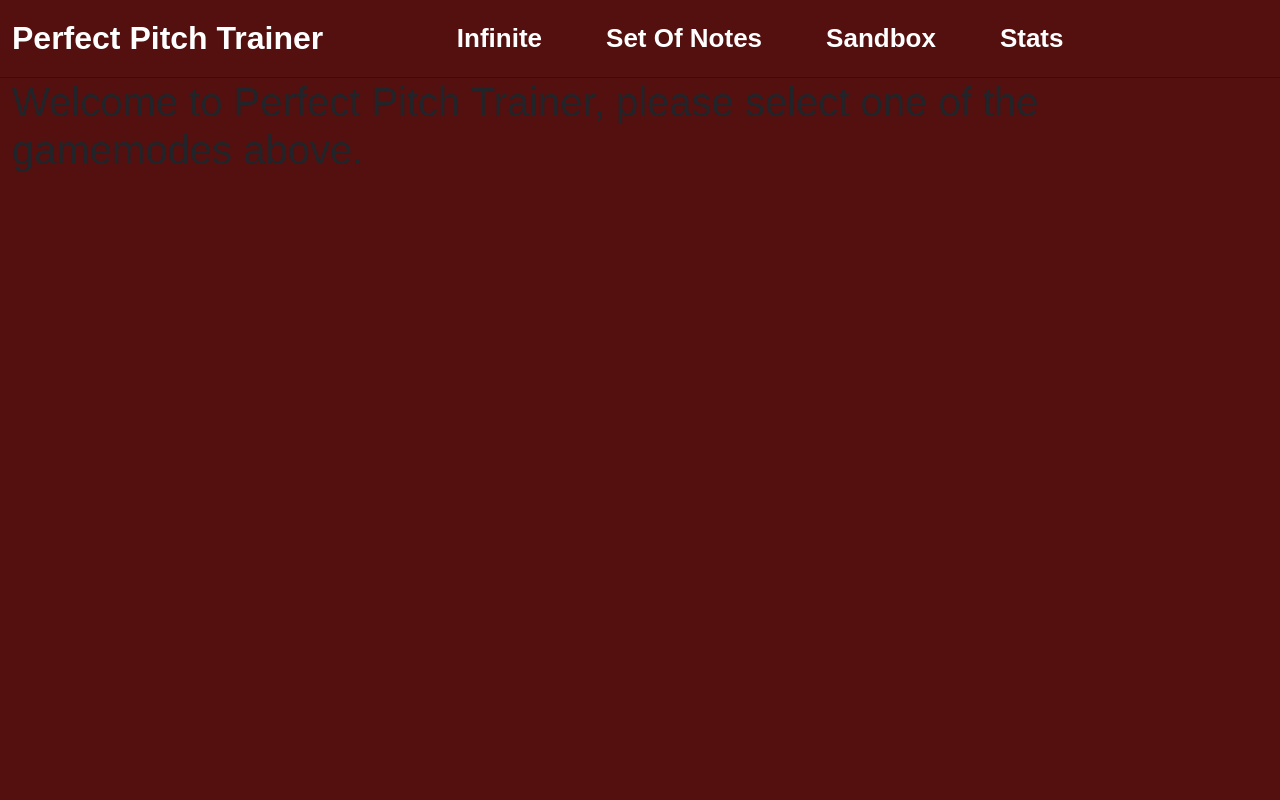
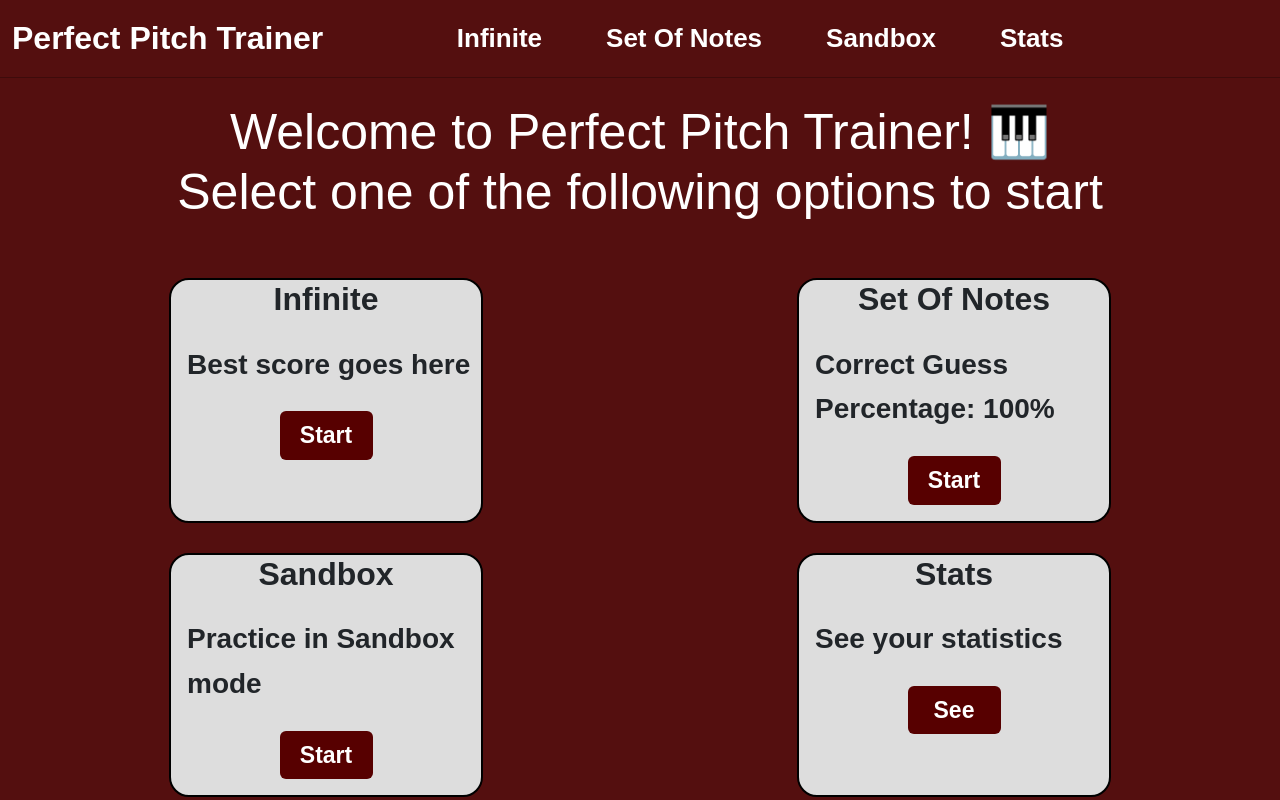
Before and after one commit to IGieckI/Perfect-Pitch-Trainer, a Vue app in the folder client/: page / in a window 1280 px wide. Built offline with nearby package versions, Linux system fonts and the light colour scheme; a web font is replaced by a local one.

Commit message:
Add HomeContainer.vue UI component and add Home.vue UI

```diff
--- /dev/null
+++ b/client/src/components/HomeContainer.vue
@@ -0,0 +1,68 @@
+<template>
+    <div class="home-container text-dark d-flex flex-column">
+        <h3 class="text-center fw-bolder fs-2"><slot name="title">Home Container Title</slot></h3>
+        <div class="mt-3 text-left fs-3 ps-3 fw-bold">
+            <slot name="content">Home Container Content.</slot>
+        </div>
+        <div class="text-center mt-4 mb-3">
+            <button class="btn fw-bold" @click="handleClick">
+                <slot name="action"></slot>
+            </button>
+        </div>
+    </div>
+</template>
+
+<script lang="ts">
+import { defineComponent } from 'vue';
+
+export default defineComponent({
+    name: 'HomeContainer',
+    data() {
+
+    },
+    methods: {
+        handleClick() {
+            this.$emit('button-clicked');
+        },
+
+        handleHover() {
+
+        }
+    }
+})
+</script>
+
+<style lang="scss">
+$wrapper-background-color: #dddddd;
+$wrapper-hover-background-color: #ffffff;
+$wrapper-border-color: #000000;
+$submit-button-text-color: #ffffff;
+$submit-button-color: #570000;
+
+.home-container {
+    background-color: $wrapper-background-color;
+    border: 2px solid $wrapper-border-color;
+    border-radius: 20px;
+    width: 25%;
+    height: auto;
+    font-size: 22px;
+    transition: transform 0.3s ease-in-out;
+    &:hover {
+        transform: translateY(-10px);
+        background-color: $wrapper-hover-background-color;
+        transition: 0.7s ease-in-out;
+    }
+
+    .btn {
+        background-color: $submit-button-color;
+        color: $submit-button-text-color;
+        font-size: 23px;
+        width: 30%;
+
+        &:hover {
+            background-color: lighten($submit-button-color, 10%);
+        }
+    }
+
+}
+</style>
--- a/client/src/views/Home.vue
+++ b/client/src/views/Home.vue
@@ -1,15 +1,79 @@
 <template>
     <div class="container-fluid">
         <div class="row">
-            <div class="col-12">
-                <h1> Welcome to Perfect Pitch Trainer, please select one of the gamemodes above.</h1>
+            <div class="col-12 text-center">
+                <h2 class="title mt-4">Welcome to Perfect Pitch Trainer! 🎹<br>Select one of the following options to start</h2>
             </div>
+        </div>
+        <div class="container-home mt-5">
+            <HomeContainer class="container-home-item" @button-clicked="handleActionClicked">
+                <template #title>Infinite</template>
+                <template #content>Best score goes here</template>
+                <template #action>Start</template>
+            </HomeContainer>
+            <HomeContainer class="container-home-item" @button-clicked="handleActionClicked">
+                <template #title>Set Of Notes</template>
+                <template #content>Correct Guess Percentage: 100%</template>
+                <template #action>Start</template>
+            </HomeContainer>
+            <HomeContainer class="container-home-item" @button-clicked="handleActionClicked">
+                <template #title>Sandbox</template>
+                <template #content>Practice in Sandbox mode</template>
+                <template #action>Start</template>
+            </HomeContainer>
+            <HomeContainer class="container-home-item" @button-clicked="handleActionClicked">
+                <template #title>Stats</template>
+                <template #content>See your statistics</template>
+                <template #action>See</template>
+            </HomeContainer>
         </div>
     </div>
 </template>
 
 <script lang="ts">
 import { defineComponent } from 'vue';
+import HomeContainer from '../components/HomeContainer.vue';
 
-export default defineComponent({})
+export default defineComponent({
+    components: { HomeContainer },
+    data() {
+
+    },
+    methods: {
+        handleActionClicked() {
+            console.log(`Button clicked in component!`)
+        }
+    }
+
+})
 </script>
+
+<style lang="scss">
+$title-color: #ffffff;
+$title-stroke-color: #000000;
+
+.title {
+    color: $title-color;
+    font-size: 50px;
+}
+
+.container-home {
+    width: 100%;
+    margin: auto;
+    display: grid;
+    grid-template-columns: 1fr 1fr;
+    justify-items: center;
+    row-gap: 30px;
+    .container-home-item {
+        width: 50%;
+    }
+
+    @media (max-width: 906px) {
+        .container-home-item {
+            width: 70%;
+        }
+        grid-template-columns: 1fr;
+    }
+}
+
+</style>
```
